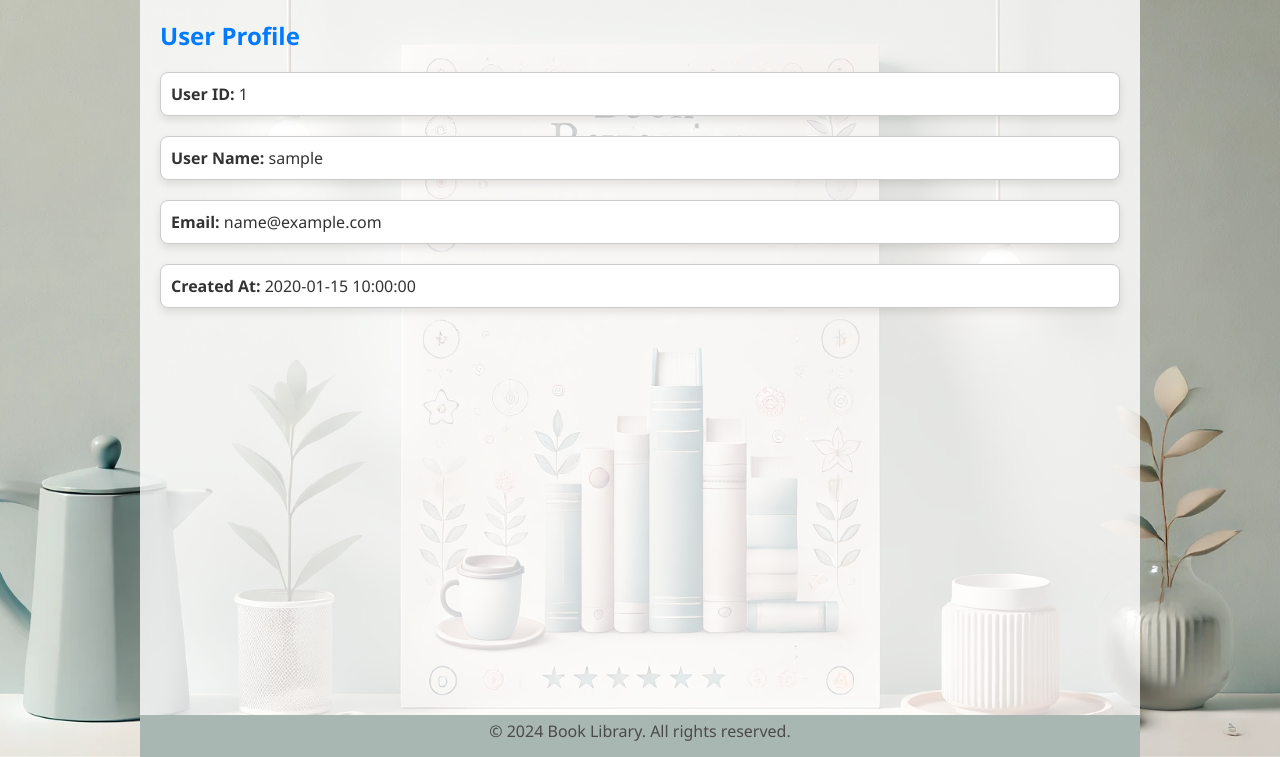
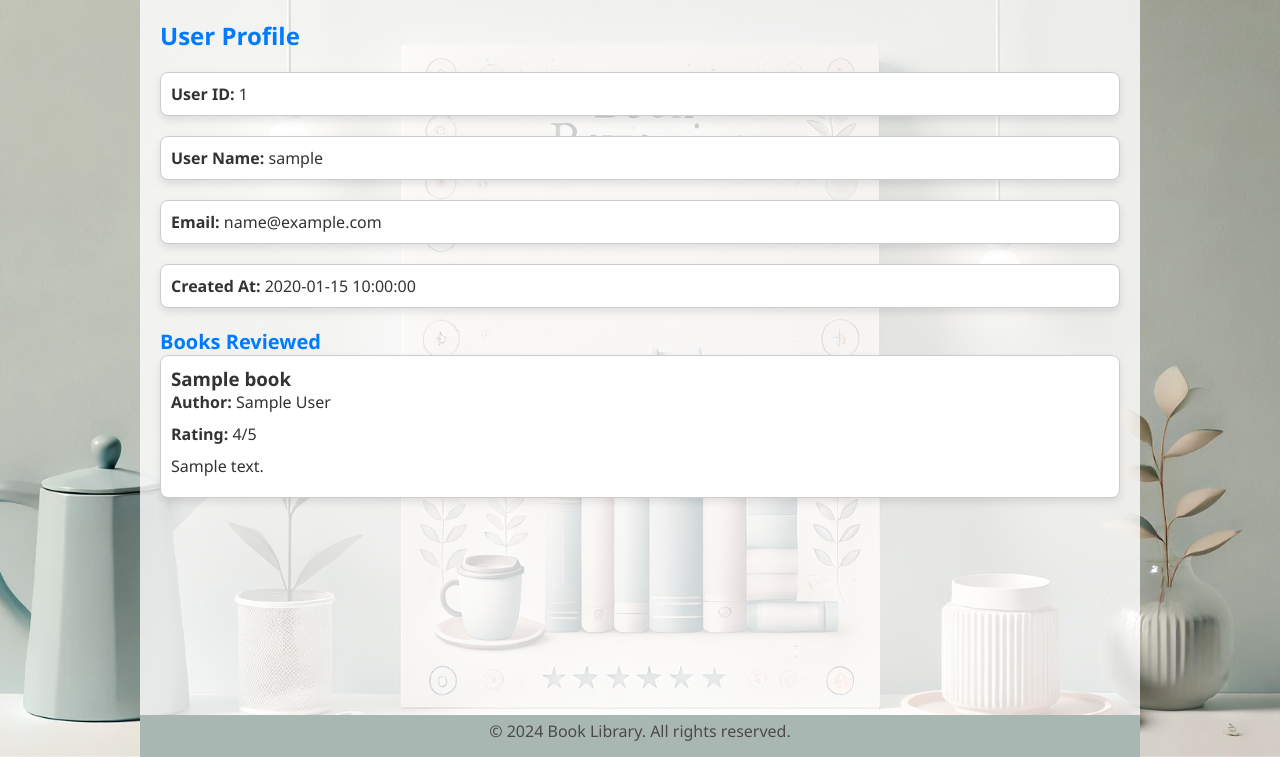
Before and after one commit to ZIDAN44/Book-Review-System, a PHP site: page /profile.php in a window 1280 px wide. Shown: the part 43-800 px from the top of the page. Run offline with PHP 8.4, Linux system fonts and the light colour scheme; the visitor is signed in with stand-in values (Sample User, id 1); tables that the repository leaves empty or names only in its code hold one stand-in row (values such as "Sample post").

Commit message:
BRS: Add `Books Reviewed` list for profile
Change-Id: I770a6c38aaa485f2b4a1a94b215743488d4c4971
Signed-off-by: Zinadin Zidan <zidan.roking@gmail.com>

```diff
--- a/public/profile.php
+++ b/public/profile.php
@@ -9,6 +9,7 @@ if (!isset($_SESSION['user_id'])) {
 
 $controller = new UserController();
 $userProfile = $controller->getUserProfile($_SESSION['user_id']);
+$userReviews = $controller->getUserReviews($_SESSION['user_id']);
 ?>
 
 <!DOCTYPE html>
@@ -33,6 +34,22 @@ $userProfile = $controller->getUserProfile($_SESSION['user_id']);
         <?php else: ?>
                 <p>User not found.</p>
         <?php endif; ?>
+
+        <h2>Books Reviewed</h2>
+        <?php if ($userReviews): ?>
+                <ul>
+                    <?php foreach ($userReviews as $review): ?>
+                            <li>
+                                <h3><?php echo htmlspecialchars($review['title']); ?></h3>
+                                <p><strong>Author:</strong> <?php echo htmlspecialchars($review['author']); ?></p>
+                                <p><strong>Rating:</strong> <?php echo htmlspecialchars($review['rating']); ?>/5</p>
+                                <p><?php echo htmlspecialchars($review['review']); ?></p>
+                            </li>
+                    <?php endforeach; ?>
+                </ul>
+        <?php else: ?>
+                <p>No reviews found.</p>
+        <?php endif; ?>
     </div>
     <?php include '../templates/footer.php'; ?>
     <script src="../assets/js/script.js"></script>
--- a/src/Controller/UserController.php
+++ b/src/Controller/UserController.php
@@ -69,4 +69,22 @@ class UserController
             ShowError::show404Page();
         }
     }
+
+    public function getUserReviews($userId)
+    {
+        global $pdo;
+        try {
+            $stmt = $pdo->prepare('
+            SELECT b.id, b.title, b.author, r.review, r.rating
+            FROM reviews r
+            JOIN books b ON r.book_id = b.id
+            WHERE r.user_id = ?
+        ');
+            $stmt->execute([$userId]);
+            return $stmt->fetchAll();
+        } catch (PDOException $e) {
+            BookLogger::logError($e);
+            ShowError::show404Page();
+        }
+    }
 }
```
